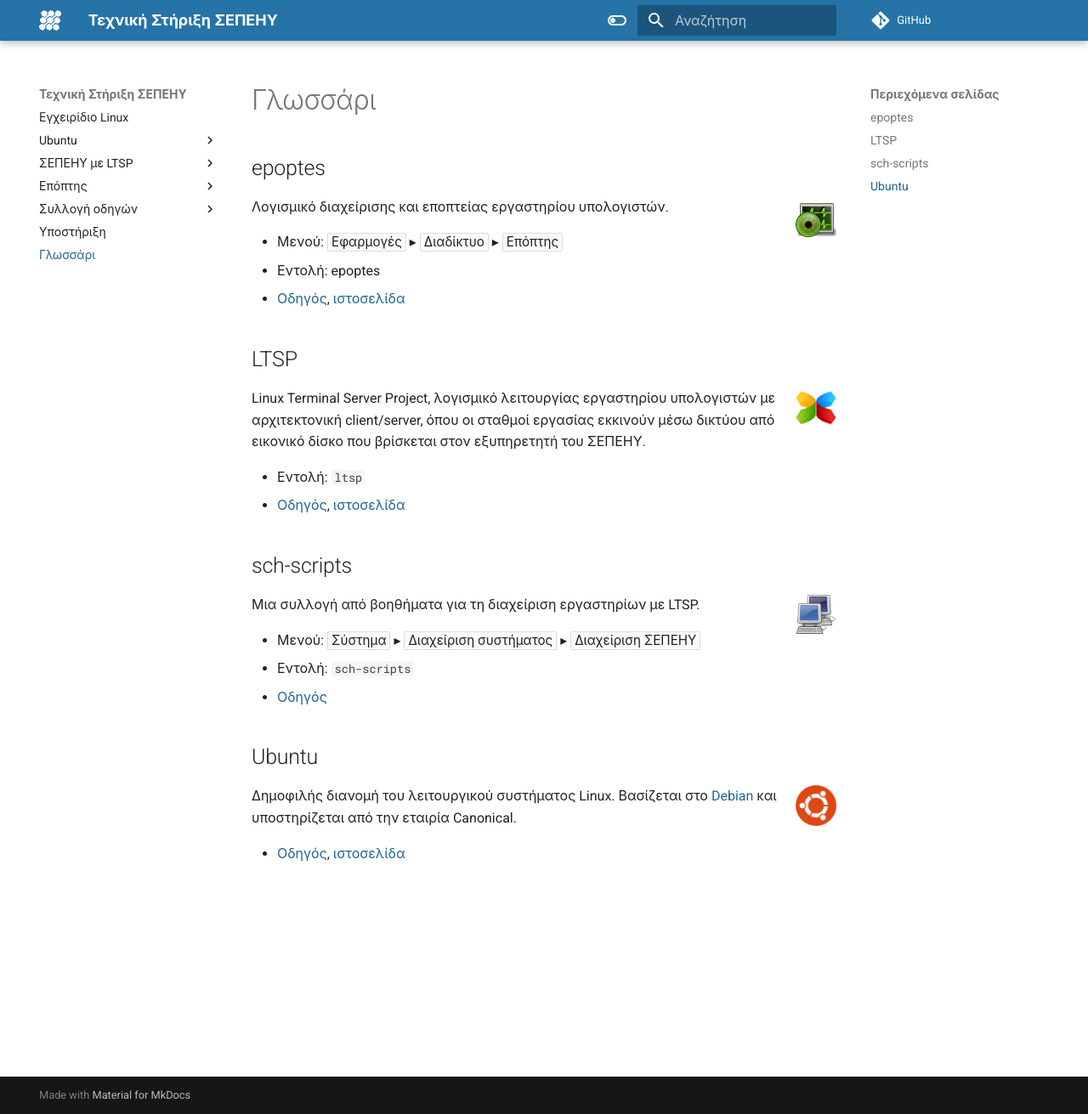
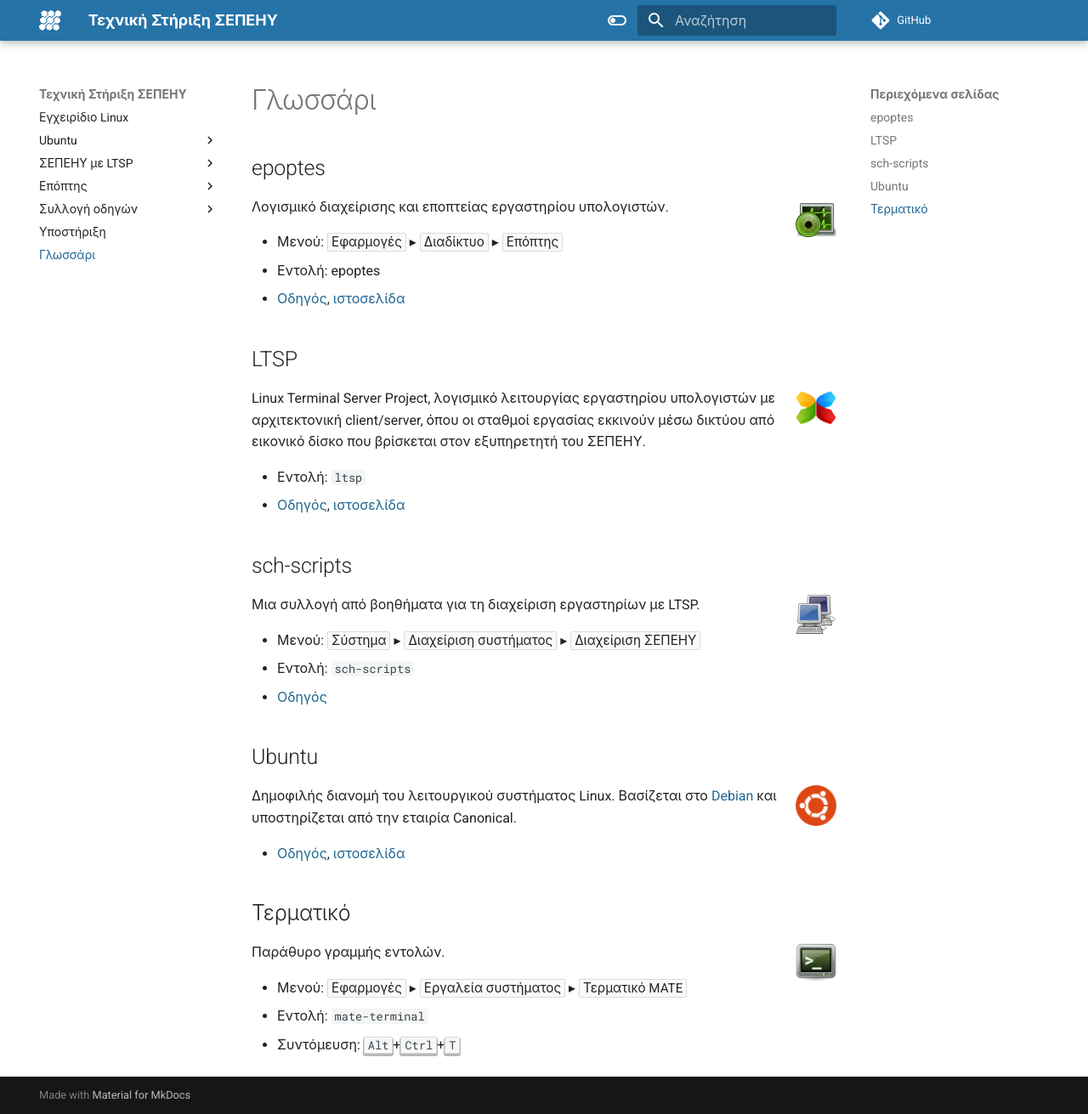
Before and after one commit to siahos/el.ltsp.org, an MkDocs documentation site: the page built from docs/glossary/index.md, in a window 1280 px wide and 1311 px high. Shown: the whole window at 85% size. Built offline with MkDocs 1.6.1 and Material for MkDocs 9.7.7, drawn with Linux system fonts in a browser that asks for light colours; comment, search, counter and statistics services are not loaded.

```diff
--- a/docs/glossary/index.md
+++ b/docs/glossary/index.md
@@ -35,3 +35,11 @@
 υποστηρίζεται από την εταιρία Canonical.
 
 - [Οδηγός](../ubuntu/index.md), [ιστοσελίδα](https://ubuntu.com)
+
+## Τερματικό
+
+![](../images/terminal.png){.glossary}Παράθυρο γραμμής εντολών.
+
+- Μενού: ***Εφαρμογές*** ▸ ***Εργαλεία συστήματος*** ▸ ***Τερματικό MATE***
+- Εντολή: `mate-terminal`
+- Συντόμευση: **`Alt`**+**`Ctrl`**+**`T`**
--- a/mkdocs.yml
+++ b/mkdocs.yml
@@ -124,5 +124,6 @@ nav:
     - guides/mate-system-monitor/index.md
     - guides/kernels/index.md
     - guides/contributing/index.md
+    - ltsp/ban-specific-websites.md
   - support/index.md
   - glossary/index.md
```
Also changed, not shown: docs/ltsp/ban-specific-websites.md (added, +25 -0 lines), docs/images/terminal.png (added).
